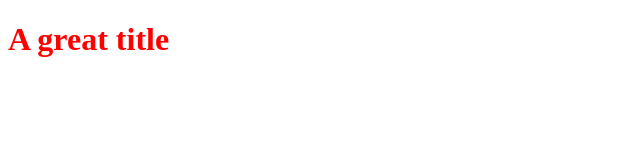
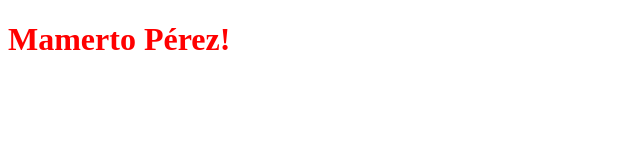
Before and after one commit to edmaga8/practicando, a plain HTML site: page index.html in a window 1280 px wide. Shown: the whole page, without its empty margins (0-640 px from the left). Drawn offline with Linux system fonts and the light colour scheme.

Commit message:
A new title

```diff
--- a/index.html
+++ b/index.html
@@ -5,6 +5,6 @@
     <link rel="stylesheet" type="text/css" href="styles.css">
 </head>
 <body>
-    <h1>A great title</h1>
+    <h1>Mamerto Pérez!</h1>
 </body>
 </html>
```
